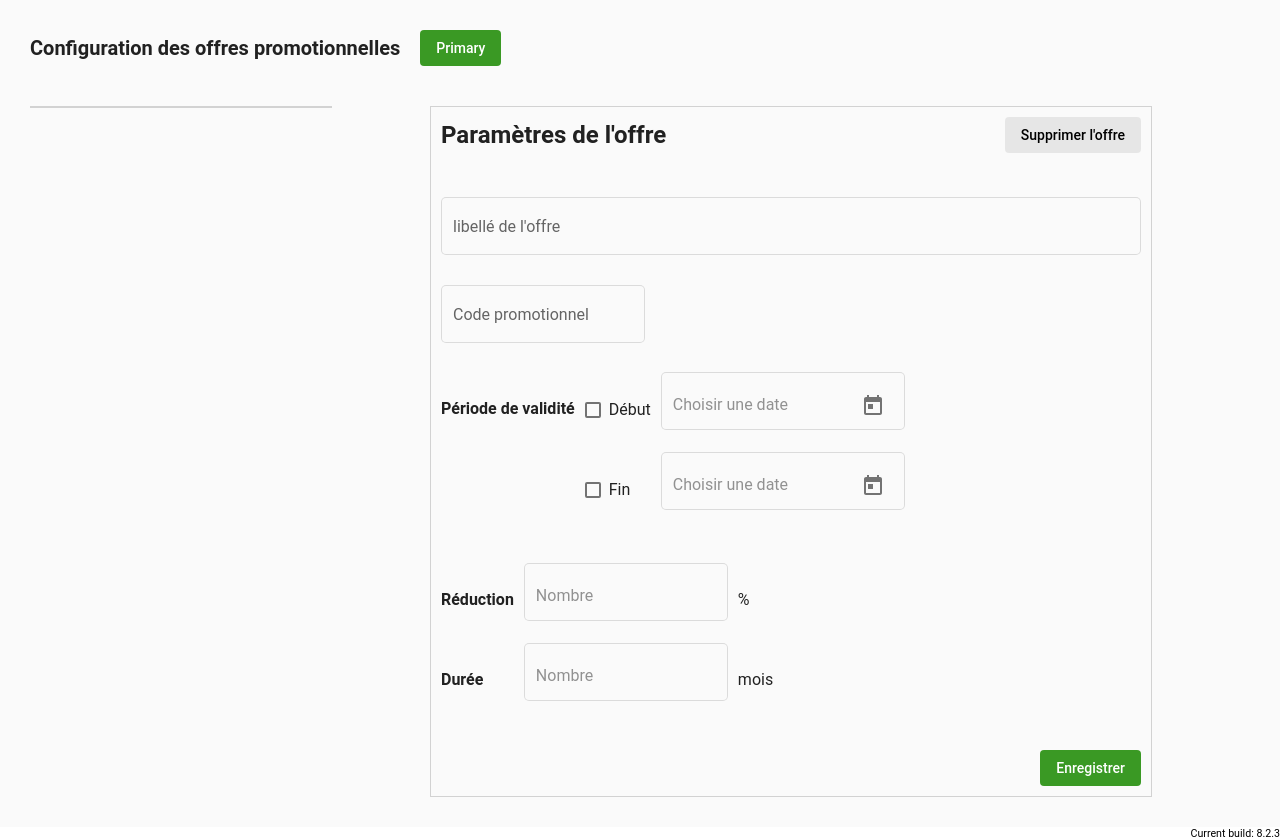
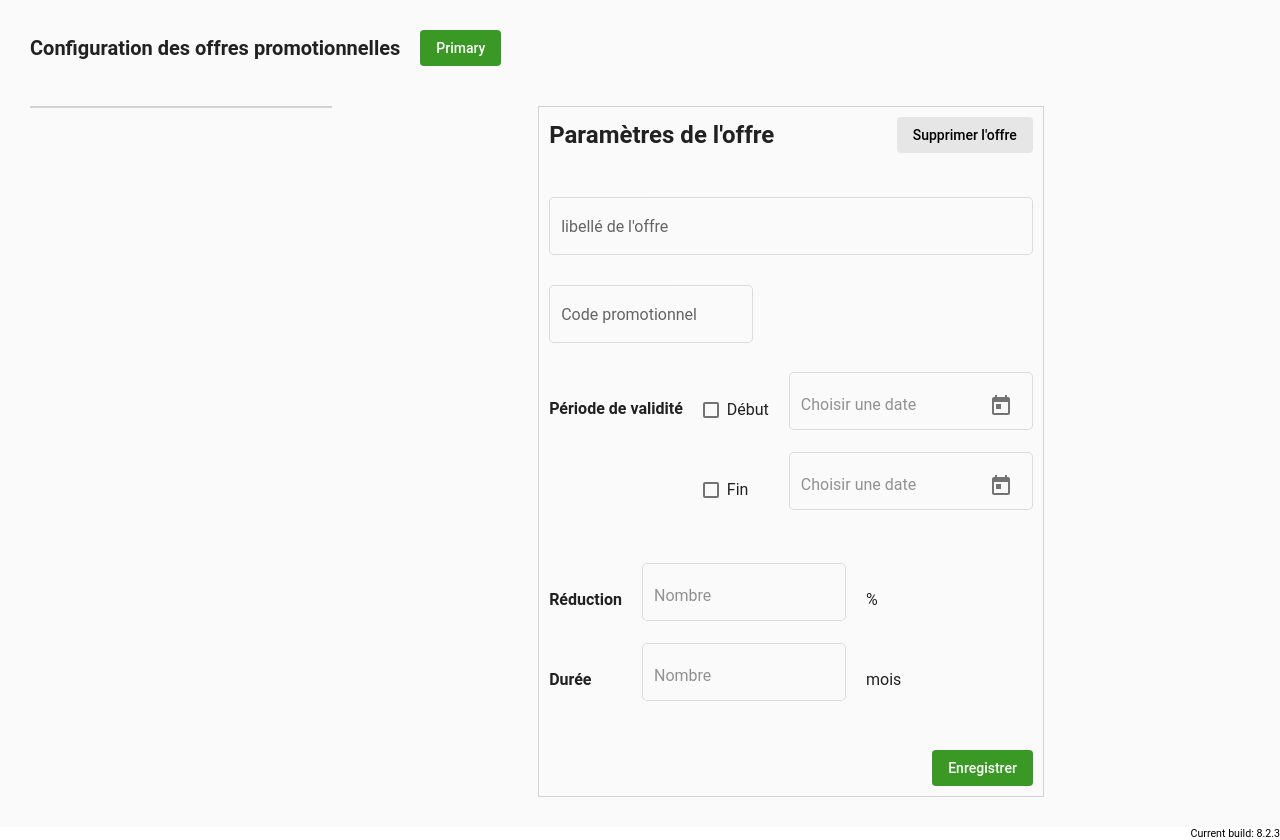
Before and after one commit to emilletpharma/Coupon, an Angular app: page / in a window 1280 px wide. Built offline with nearby package versions, Linux system fonts and the light colour scheme.

Commit message:
1 file modified

```diff
--- a/src/app/form-field-overview-example.scss
+++ b/src/app/form-field-overview-example.scss
@@ -24,7 +24,7 @@
       }
 
       .right {
-        width: 700px;
+       // width: 700px;
         padding: 10px;
         display: flex;
         flex-direction: column;
@@ -79,7 +79,7 @@
 }
 
 .right-space {
-  margin-right: 10px;
+  margin-right: 20px;
 }
 
 .bold {
```
